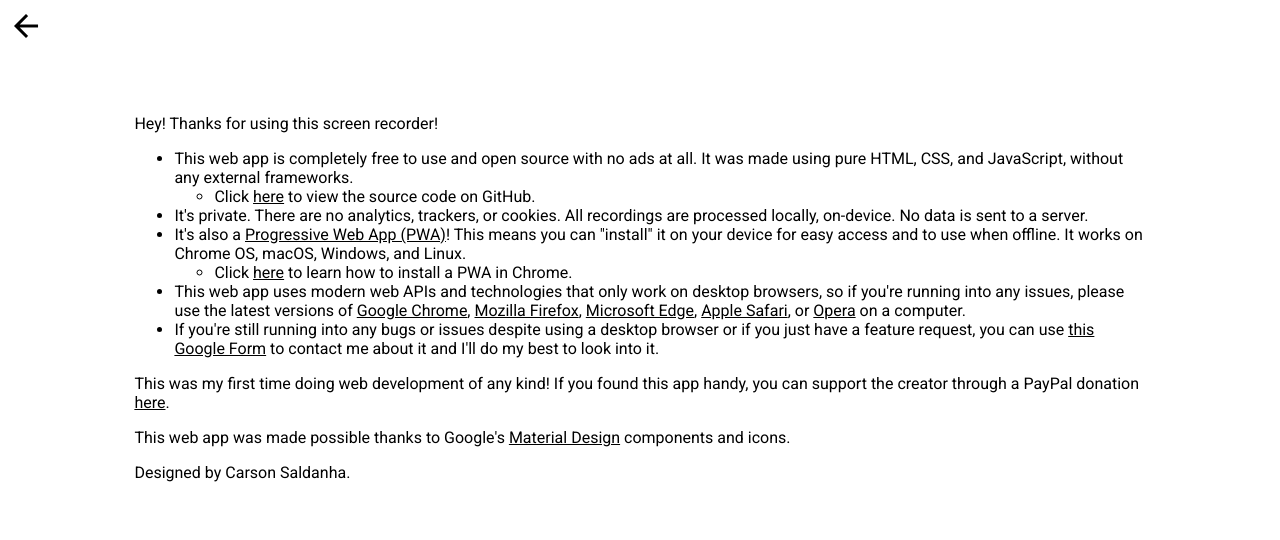
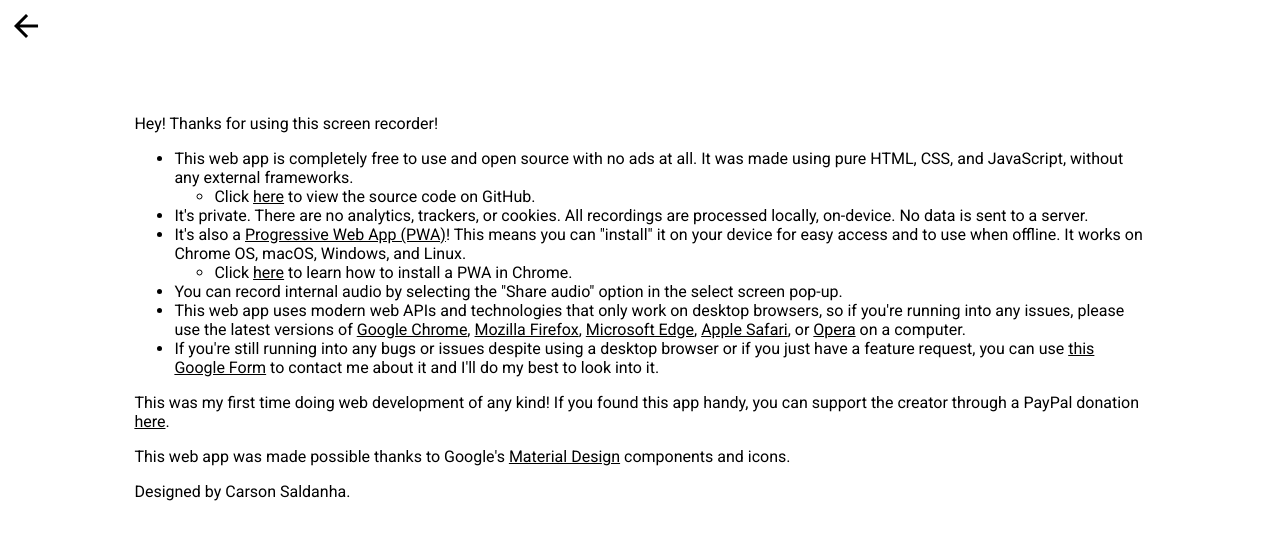
Before and after one commit to carsonsaldanha/screen-recorder, a website: page about.html in a window 1280 px wide. Drawn offline with Linux system fonts and the light colour scheme.

Commit message:
Update about.html

```diff
--- a/about.html
+++ b/about.html
@@ -30,6 +30,7 @@
                     <ul>
                         <li>Click <a href="https://support.google.com/chrome/answer/9658361">here</a> to learn how to install a PWA in Chrome.</li>
                     </ul>
+                <li>You can record internal audio by selecting the "Share audio" option in the select screen pop-up.</li>
                 <li>This web app uses modern web APIs and technologies that only work on desktop browsers, so if you're running into any issues,
                     please use the latest versions of <a href="https://www.google.com/chrome">Google Chrome</a>,
                     <a href="https://www.mozilla.org/firefox">Mozilla Firefox</a>,
```
